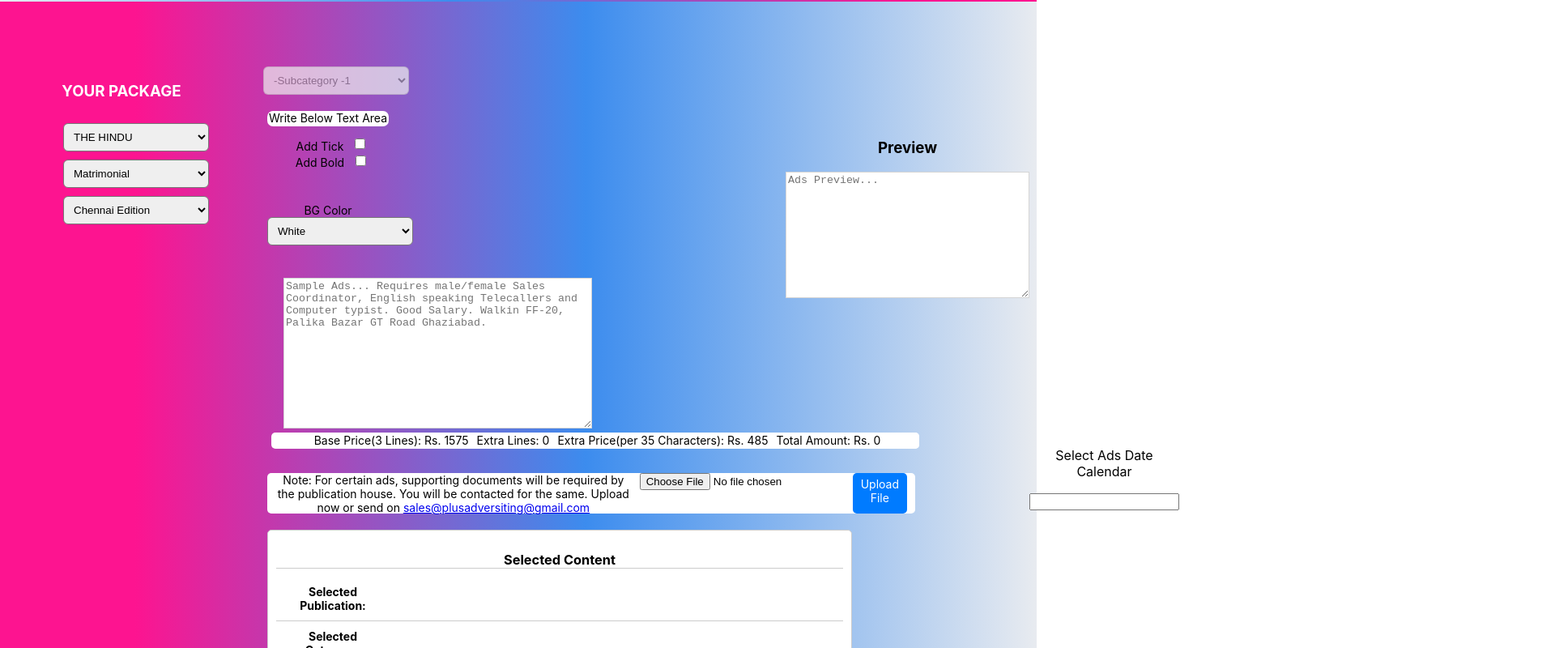
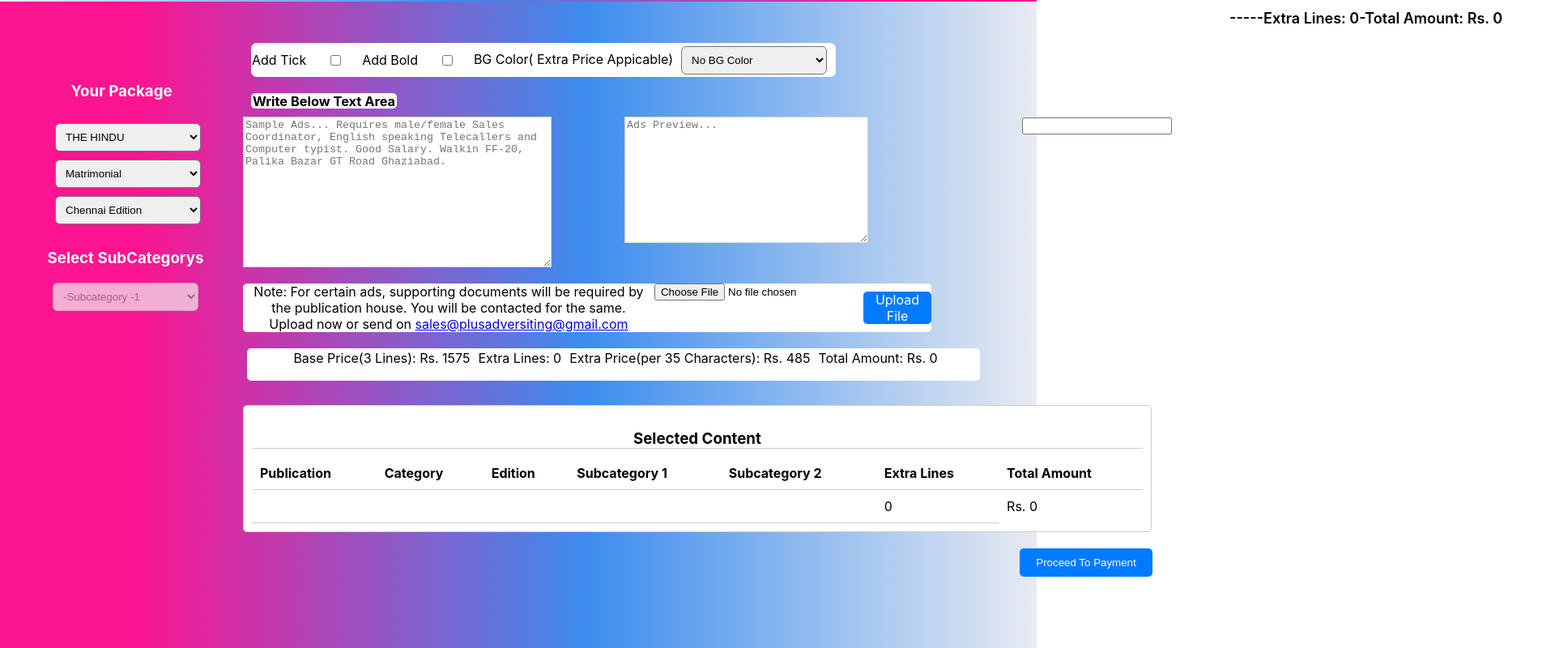
Before and after one commit to Mbsamu222/plusadversiting, a React (Create React App) app: page /compose in a window 1280 px wide. Shown: the part 100-900 px from the top of the page at 81% size, 1920 px wide, since content can reach past the window. Built offline with nearby package versions, Linux system fonts and the light colour scheme.

Commit message:
First commit

```diff
--- a/src/Components/Dropdown/Dropdown.jsx
+++ b/src/Components/Dropdown/Dropdown.jsx
@@ -139,7 +139,7 @@ const Dropdown = () => {
                                         </p>
                                     </div>
                                     <div className="image-option">
-                                        <img src={display_picture} alt="Display Picture" />
+                                        <img src={display_picture} alt="Display" />
                                         <p>
                                             <input type="radio" name="imageType" value="Display Picture" id="image3_option1" checked={selectedImageType === 'Display Picture'} onChange={handleImageTypeChange} />
                                             <label htmlFor="image3_option1">Display Picture</label>
@@ -149,7 +149,7 @@ const Dropdown = () => {
                             )}
                         </div>
                         <div className='dropdown-btn'>
-                            <button type="button" onClick={handleNextButtonClick} disabled={isNextButtonDisabled} >NEXT</button>
+                            <button type="button" onClick={handleNextButtonClick} disabled={isNextButtonDisabled}>NEXT</button>
                         </div>
                     </div>
                 </div>
--- a/src/Pages/Composepage/Composepage.css
+++ b/src/Pages/Composepage/Composepage.css
@@ -1,8 +1,26 @@
 .package {
-    height: 150vh;
+    display: flex;
+    justify-content:space-around;
+    align-items: flex-start;
+    height: 100vh;
     background: linear-gradient(to left, #e8ebf0 0%, #3c8cee, #fd1490 87%);
     display: flex;
+
 }
+.marquee-container {
+    white-space: nowrap;
+    overflow: hidden;
+    animation: marquee 30s linear infinite;
+    color: black;
+    font-size: large;
+    font-weight: 600;
+    margin-top: 10px;
+  }
+
+  @keyframes marquee {
+    0% { transform: translateX(100%); }
+    100% { transform: translateX(-100%); }
+  }
 
 .side.menu {
     display: flex;
@@ -28,38 +46,89 @@ select {
     color: white;
 }
 
-.container {
-    margin-top: 80px;
-    margin-right: 460px;
-
+.container{
+    margin-left: 10px;
+    margin-top: 20px;
 }
-
-.content {
+.input-field {
+    margin-bottom: 20px; /* Add margin bottom to create a gap */
+}
+.container h3{
+    color: white;
+}
+.horizonital-line-box {
     margin-top: 20px;
     /* Space between subcategories and horizontal line box */
-    width: 150px;
+    width: 180px;
     height: 19px;
     font-size: 14px;
     background-color: white;
+    border-radius: 5px;
+    margin-right: 490px;
+    margin-left: 10px;
+    margin-bottom: 10px;
+}
+.content {
+    display: flex;
+    justify-content: space-between; /* Space items evenly */
+    align-items: center; /* Align items vertically in the center */
+    margin-top: 20px;
+    padding: 1px;
+    height: 40px;
+    width: 720px;
+    background-color: white;
     border-radius: 7px;
     margin-right: 490px;
-    margin-left: 30px;
+    margin-left: 10px;
 }
 
-.input-field {
-    margin-top: 40px;
+.content label,
+.content input,
+.input-field1 {
+    margin-right: 10px; /* Add space between elements */
 }
 
+.input-field1 select {
+    width: 180px; /* Adjust width as needed */
+}
+.text-area {
+    display: flex;
+    float: left;
+    width: calc(50% - 160px); /* Set width to 50% minus the gap */
+    margin-right: 20px; /* Adjust the margin as needed */
+    margin-bottom: 20px; /* Add margin bottom to create space */
+}
+
+.preview-area {
+    display: flex;
+    float: left;
+    width: calc(50% - 140px); /* Set width to 50% minus the gap */
+    margin-right: 20px;
+    margin-bottom: 20px;
+}
+
+/* Clear the float to prevent content below from floating around the floated elements */
+.clearfix::after {
+    content: "";
+    display: table;
+    clear: both;
+}
+.calendar-container {
+    display: flex;
+    float: left;
+    width: calc(10% - 40px); /* Set width to 50% minus the gap */
+}
 .price-info {
-    display: flex;
+    justify-content:center;
+    align-items: center;
     flex-direction: row;
-    justify-content: center;
-    height: 20px;
-    width: 800px;
+    height: 40px;
+    width: 900px;
     background-color: white;
     border-radius: 5px;
+    margin-top: 20px;
     margin-left: 5px;
-    margin-bottom: 20px;
+    margin-bottom: 30px;
 
 }
 .price-info-text p{
@@ -75,25 +144,30 @@ select {
     display: flex;
     flex-direction: row;
     justify-content: space-around;
-    height: 50px;
+    height: 60px;
     background-color: white;
     border-radius: 5px;
-    margin-top: 30px;
-    width: 800px;
+    margin-top: 20px;
+    width: 850px;
 }
 
 .upload p,
-label {
-    display: inline;
-    vertical-align: middle;
+label input {
     margin: 0px 10px;
 }
 
 .upload-button {
+    display: flex;
+    justify-content: center;
+    align-items: center;
     cursor: pointer;
     background-color: #007bff;
     color: #fff;
     padding: 5px 10px;
+    width: 180px;
+    height: 30px;
+    margin-top: 10px;
+    margin-left: 5px;
     border-radius: 5px;
 }
 
@@ -105,8 +179,9 @@ label {
     border: 1px solid #ccc;
     border-radius: 5px;
     padding: 10px;
-    width: 700px;
+    width: 90%; /* Adjust width as needed */
     background-color: white;
+    overflow-x: auto; /* Add horizontal scroll if content exceeds width */
 }
 
 .table-content-box h3 {
@@ -122,51 +197,36 @@ label {
     border-collapse: collapse;
 }
 
+.table-content-box table th,
 .table-content-box table td {
     padding: 10px;
     margin-right: 10px;
     border-bottom: 1px solid #ccc;
+    text-align: left;
 }
 
-.table-content-box table td:first-child {
+.table-content-box table th {
     font-weight: bold;
-    width: 20%;
+    white-space: nowrap; /* Prevent text wrapping */
 }
 
 .table-content-box table td:last-child {
-    text-align: left;
+    border-bottom: none; /* Remove border-bottom for the last cell in each row */
+}
+.composepage-btn {
+    margin-left: 860px;
+    margin-top: 20px; /* Adjust the margin-top value as needed */
 }
 
-.table-content-box table tr:last-child td {
-    border-bottom: none; /* Remove border-bottom for the last row */
+.composepage-btn button {
+    padding: 10px 20px; /* Adjust padding for button */
+    background-color: #007bff; /* Button background color */
+    color: #fff; /* Text color */
+    border: none; /* Remove border */
+    border-radius: 5px; /* Add border radius */
+    cursor: pointer; /* Change cursor on hover */
 }
 
-.preview {
-    margin-top: 150px;
-
+.composepage-btn button:hover {
+    background-color: #0056b3; /* Change background color on hover */
 }
-
-.custom-calendar {
-    margin-right: 100px;
-    margin-top: 550px;
-}
-.composepage-btn button{
-    display: flex;
-    justify-content: center;
-    align-items: center;
-    margin-top: 300px;
-    width: 180px;
-    height: 30px;
-    outline: none;
-    border: 1px solid #7a7a7a;
-    border-radius: 75px;
-    color: #515151;
-    font-size: 15px;
-    font-weight: 400;
-    background-color: #007bff;
-    color: #fff;
-    cursor: pointer;
-}
-.composepage-btn button:hover{
-    background-color: #0056b3;
-}
--- a/src/Pages/Composepage/Composepage.jsx
+++ b/src/Pages/Composepage/Composepage.jsx
@@ -20,7 +20,6 @@ const CustomCalendar = () => {
 
     return (
         <div className="custom-calendar">
-            <p>Select Ads Date Calendar</p>
             <DatePicker
                 selected={selectedDate}
                 onChange={(date) => setSelectedDate(date)}
@@ -76,7 +75,7 @@ const ComposePage = () => {
     const [isBoldText, setIsBoldText] = useState(false);
     const [selectedBgColor, setSelectedBgColor] = useState('#ffffff'); // Default background color
     const colorOptions = [
-        { value: '#ffffff', label: 'White' },
+        { value: '#ffffff', label: 'No BG Color' },
         { value: '#ccffff', label: 'Light Blue' },
         { value: '#cefdd0', label: 'Light Green' },
         { value: '#feccc9', label: 'Light Pink' },
@@ -86,7 +85,7 @@ const ComposePage = () => {
 
     useEffect(() => {
         setSelectedInputLabel(params.get('selectedInputLabel') || '');
-    }, [location.search,params]);
+    }, [location.search, params]);
 
 
 
@@ -99,6 +98,10 @@ const ComposePage = () => {
         const updatedTextAreaValue = isChecked ? tickSymbol + textAreaValue.slice(tickSymbol.length) : textAreaValue.slice(tickSymbol.length);
         setTextAreaValue(updatedTextAreaValue);
         setPreviewContent(updatedTextAreaValue); // Update preview content
+
+        const tickPrice = isChecked ? 310 : 0;
+        const totalPriceWithTick = basePrice + tickPrice + extraPrice * extraCharacters;
+        setTotalPrice(totalPriceWithTick);
     };
 
     const handleBoldText = () => {
@@ -107,6 +110,10 @@ const ComposePage = () => {
         const updatedTextAreaValue = !isBoldText ? textAreaValue.toUpperCase() : textAreaValue.toLowerCase();
         setTextAreaValue(updatedTextAreaValue);
         setPreviewContent(updatedTextAreaValue);
+
+        const boldPrice = isBoldText ? 0 : basePrice * 0.3;
+        const totalPriceWithBold = basePrice + boldPrice + extraPrice * extraCharacters;
+        setTotalPrice(totalPriceWithBold);
     };
 
 
@@ -231,12 +238,6 @@ const ComposePage = () => {
 
         // Split the text into words and capitalize the first two letters of each word
 
-
-
-
-
-
-
         // Set the total price, extra characters, and extra price in state
 
         setTotalPrice(totalPrice);
@@ -246,6 +247,11 @@ const ComposePage = () => {
 
     const handleBgColorChange = (e) => {
         setSelectedBgColor(e.target.value);
+
+        const bgColorPrice = basePrice * 0.1;
+        const totalPriceWithBgColor = basePrice + bgColorPrice + extraPrice * extraCharacters;
+        setTotalPrice(totalPriceWithBgColor);
+
     };
 
 
@@ -255,7 +261,7 @@ const ComposePage = () => {
         <div className='package'>
             <div>
                 <div className="side menu">
-                    <h3>YOUR PACKAGE</h3>
+                    <h3>Your Package</h3>
                     <div>
                         <label htmlFor="selectedPublication"></label>
                         <select
@@ -298,17 +304,15 @@ const ComposePage = () => {
                             ))}
                         </select>
                     </div>
-                    <div>
+                    <div class="select-input-label">
                         {selectedInputLabel && (
                             <span style={{ marginLeft: '5px' }}>{selectedInputLabel}</span>
                         )}
                     </div>
                 </div>
-            </div>
-
-            <div>
                 <div>
                     <div className="container">
+                        <h3> Select SubCategorys</h3>
                         <div className="input-field">
                             <label htmlFor="selectedSubCategory1"></label>
                             <select
@@ -345,11 +349,23 @@ const ComposePage = () => {
                         )}
                     </div>
                 </div>
-                <div className="content">
-                    <div className="horizonital-line-box">
-                        <p>Write Below Text Area</p>
+            </div>
+
+            <div>
+                <div className="marquee-container">
+                    <div>
+                        {/* Selected elements with marquee animation */}
+                        <span>{selectedPublication}</span>
+                        <span>-{selectedCategory}</span>
+                        <span>-{selectedEdition}</span>
+                        <span>-{selectedSubCategory1}</span>
+                        <span>-{selectedSubCategory2}</span>
+                        <span>-Extra Lines: {extraCharacters}</span>
+                        <span>-Total Amount: Rs. {totalPrice}</span>
+                    </div>
                 </div>
                 <div>
+                    <div className="content">
                         <label htmlFor="addTick">Add Tick</label>
                         <input
                             type="checkbox"
@@ -357,8 +373,6 @@ const ComposePage = () => {
                             checked={isTickAdded}
                             onChange={handleTickBoxChange}
                         />
-                    </div>
-                    <div>
                         <label htmlFor="addBold">Add Bold</label>
                         <input
                             type="checkbox"
@@ -366,10 +380,8 @@ const ComposePage = () => {
                             checked={isBoldText}
                             onChange={handleBoldText}
                         />
-                    </div>
-                    <div>
-                        <div className="input-field">
-                            <label htmlFor="bgColor">BG Color</label>
+                        <div className="input-field1">
+                            <label htmlFor="bgColor">BG Color( Extra Price Appicable)</label>
                             <select
                                 id="bgColor"
                                 value={selectedBgColor}
@@ -382,9 +394,14 @@ const ComposePage = () => {
                                 ))}
                             </select>
                         </div>
-
                     </div>
-                    <div className="input-field">
+                    <div>
+                        <div className="horizonital-line-box">
+                            <h3>Write Below Text Area</h3>
+                        </div>
+                        <div>
+                            <div>
+                                <div className="text-area">
                                     <label htmlFor="textArea"></label>
                                     <textarea
                                         id="textArea"
@@ -393,9 +410,34 @@ const ComposePage = () => {
                                         placeholder="Sample Ads... Requires male/female Sales Coordinator, English speaking Telecallers and Computer typist. Good Salary. Walkin FF-20, Palika Bazar GT Road Ghaziabad."
                                         value={textAreaValue}
                                         onChange={handleTextAreaChange}
-                            style={{ backgroundColor: selectedBgColor,fontWeight: isBoldText ? 'bold' : 'normal' }}
+                                        style={{ backgroundColor: selectedBgColor, fontWeight: isBoldText ? 'bold' : 'normal' }}
                                         disabled={!selectedSubCategory1 || !selectedSubCategory2}
                                     />
+                                </div>
+                            </div>
+
+                            <div className="preview-area">
+                                <textarea
+                                    id="previewTextArea"
+                                    rows={10}
+                                    cols={35}
+                                    placeholder='Ads Preview...'
+                                    value={previewContent}
+                                    readOnly
+                                    style={{ backgroundColor: selectedBgColor, fontWeight: isBoldText ? 'bold' : 'normal' }}
+                                    disabled={!selectedSubCategory1 || !selectedSubCategory2}
+                                />
+                            </div>
+                            <div className="calendar-container">
+                                {/* Include CustomCalendar component here */}
+                                <CustomCalendar />
+
+                            </div>
+                        </div>
+                        <div className='upload'>
+                            <p>Note: For certain ads, supporting documents will be required by the publication house. You will be contacted for the same. Upload now or send on <a href="mailto:sales@plusadversiting@gmail.com">sales@plusadversiting@gmail.com</a></p>
+                            <input type="file" id="fileUpload" />
+                            <label htmlFor="fileUpload" className="upload-button">Upload File</label>
                         </div>
                         <div className="price-info">
                             <PriceInfo
@@ -405,77 +447,36 @@ const ComposePage = () => {
                                 totalPrice={totalPrice}
                             />
                         </div>
-                    <div className='upload'>
-                        <p>Note: For certain ads, supporting documents will be required by the publication house. You will be contacted for the same. Upload now or send on <a href="mailto:sales@plusadversiting@gmail.com">sales@plusadversiting@gmail.com</a></p>
-                        <input type="file" id="fileUpload" />
-                        <label htmlFor="fileUpload" className="upload-button">Upload File</label>
-                    </div>
-
                         <div className="table-content-box">
                             <h3>Selected Content</h3>
                             <table>
+                                <thead>
+                                    <tr>
+                                        <th>Publication</th>
+                                        <th>Category</th>
+                                        <th>Edition</th>
+                                        <th>Subcategory 1</th>
+                                        <th>Subcategory 2</th>
+                                        <th>Extra Lines</th>
+                                        <th>Total Amount</th>
+                                    </tr>
+                                </thead>
                                 <tbody>
                                     <tr>
-                                    <td>Selected Publication:</td>
                                         <td>{selectedPublication}</td>
-                                </tr>
-                                <tr>
-                                    <td>Selected Category:</td>
                                         <td>{selectedCategory}</td>
-                                </tr>
-                                <tr>
-                                    <td>Selected Edition:</td>
                                         <td>{selectedEdition}</td>
-                                </tr>
-                                <tr>
-                                    <td>Selected Subcategory 1:</td>
                                         <td>{selectedSubCategory1}</td>
-                                </tr>
-                                <tr>
-                                    <td>Selected Subcategory 2:</td>
                                         <td>{selectedSubCategory2}</td>
-                                </tr>
-                                <tr>
-                                    <td>Typed Text:</td>
-                                    <td>{textAreaValue}</td>
-                                </tr>
-                                <tr>
-                                    <td>Extra Lines:</td>
                                         <td>{extraCharacters}</td>
-                                </tr>
-                                <tr>
-                                    <td>Total Amount:</td>
                                         <td>Rs. {totalPrice}</td>
                                     </tr>
                                 </tbody>
                             </table>
                         </div>
-
-
-                </div>
-
-            </div>
-            <div className="preview">
-                <h3>Preview</h3>
-                <textarea
-                    id="previewTextArea"
-                    rows={10}
-                    cols={35}
-                    placeholder='Ads Preview...'
-                    value={previewContent}
-                    readOnly
-                    style={{ backgroundColor: selectedBgColor,  fontWeight: isBoldText ? 'bold' : 'normal' }}
-                    disabled={!selectedSubCategory1 || !selectedSubCategory2}
-                />
-            </div>
-
-            <div>
-                {/* Include CustomCalendar component here */}
-                <CustomCalendar />
-
-                <div>
                         <div className="composepage-btn">
                             <button type='button'> Proceed To Payment </button>
+                        </div>
                     </div>
                 </div>
             </div>
```
Also changed, not shown: src/Components/Dropdown/Dropdown.css (+13 -7 lines). Lines whose indentation alone changed are shown as unchanged.
